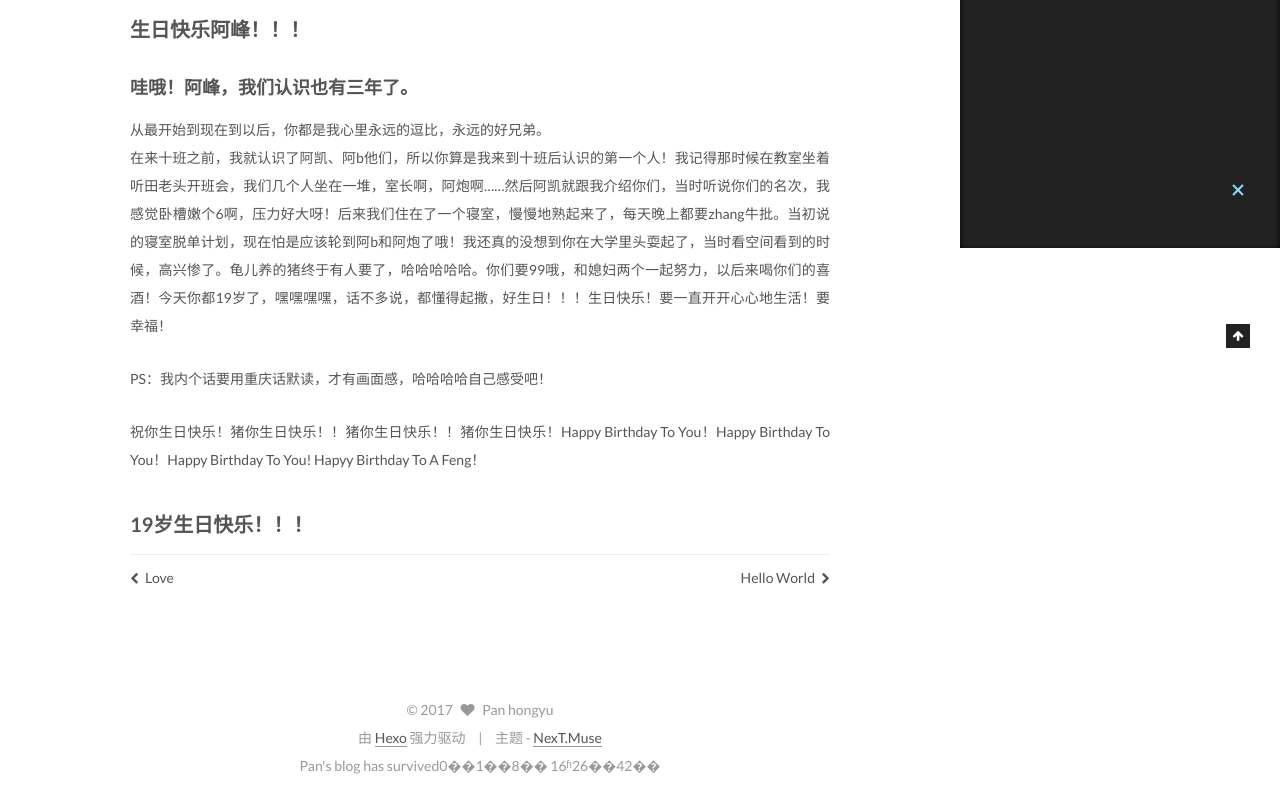
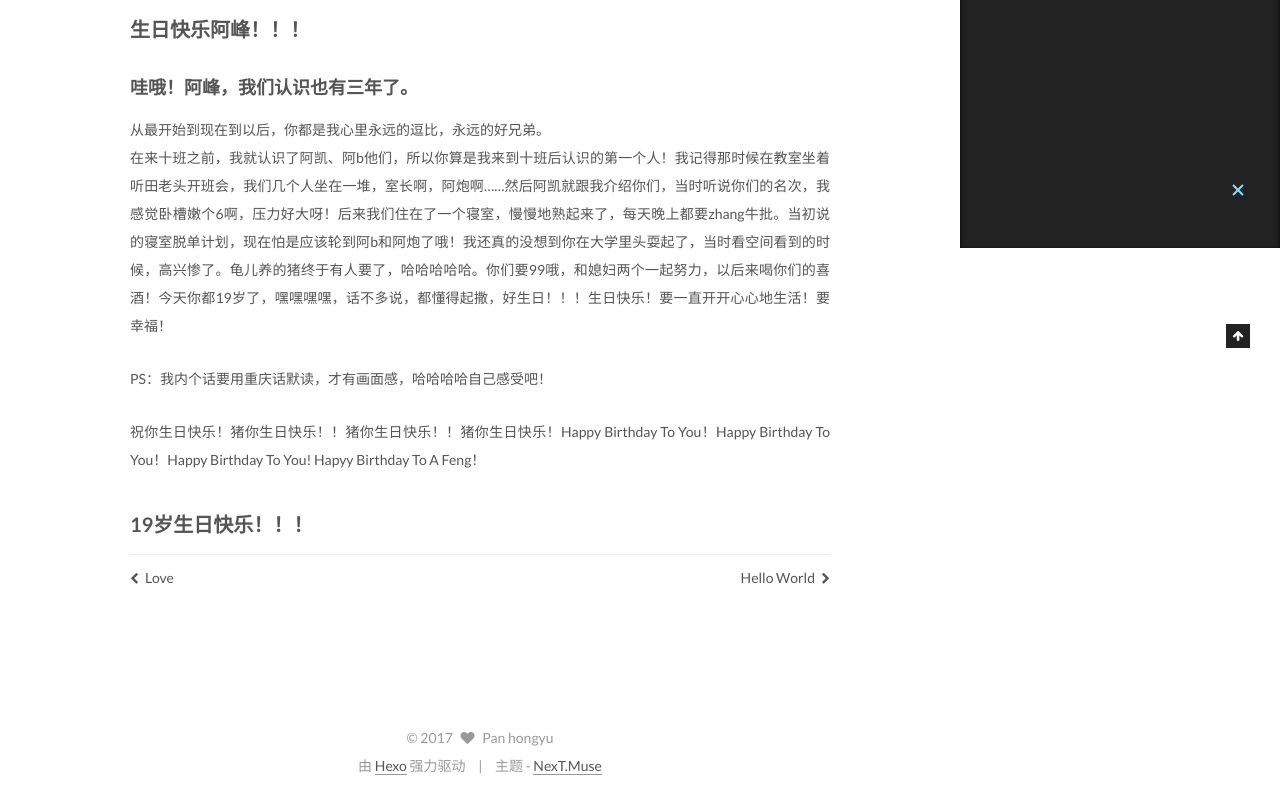
Before and after one commit to phy74926/panhongyu.github.io, a plain HTML site: page 2017/04/07/Happy-Birthday/index.html in a window 1280 px wide. Shown: the part 552-1352 px from the top of the page. Drawn offline with Linux system fonts and the light colour scheme.

Commit message:
Site updated: 2017-04-09 00:26:36

```diff
--- a/2017/04/07/Happy-Birthday/index.html
+++ b/2017/04/07/Happy-Birthday/index.html
@@ -544,10 +544,9 @@
 // ������ʱ���´�0��ʼȡֵ��+1
     var m = time.getMonth() + 1;
  //�����Լ����͵Ĵ���ʱ��������ֵ
-    var t = "Pan's blog has survived"+(time.getFullYear()-2017) + "��" + (m-3) + "��"
-              + time.getDate() + "�� " + time.getHours() + "ʱ"
+    var t = "Pan's blog has survived" + (time.getFullYear()-2017) + "��" + (m-4) + "��"
+              + (time.getDate()-8)+ "��" + time.getHours() + "ʱ"
                + time.getMinutes() + "��" + time.getSeconds() + "��";
-    show.innerHTML = t;
    }, 1000);
   };
 </script>
```
Also changed, not shown: 2017/04/07/Love/index.html (+2 -3 lines), 2017/04/07/hello-world/index.html (+2 -3 lines), archives/2017/04/index.html (+2 -3 lines), archives/2017/index.html (+2 -3 lines), archives/index.html (+2 -3 lines), index.html (+2 -3 lines).
